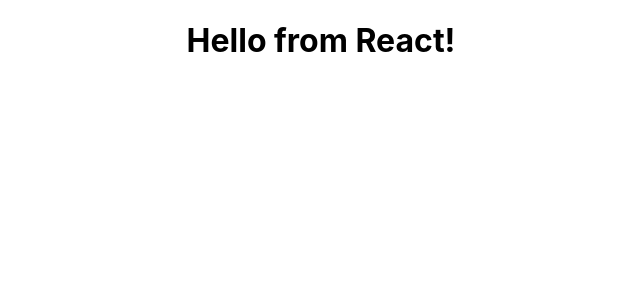
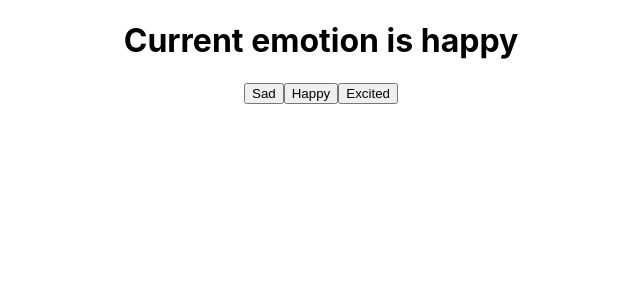
Before and after one commit to flapan/roast-my-react, a React (Create React App) app in the folder react-app/: page / in a window 1280 px wide. Shown: the top 300 px of the page, without its empty margins (319-959 px from the left). Built offline with nearby package versions, Linux system fonts and the light colour scheme.

Commit message:
testing useState hook

```diff
--- a/react-app/src/App.js
+++ b/react-app/src/App.js
@@ -1,10 +1,14 @@
-import logo from './logo.svg';
 import './App.css';
+import { useState } from 'react';
 
 function App() {
+  const [emotion, setEmotion] = useState("happy");
   return (
     <div className="App">
-      <h1>Hello from React!</h1>
+      <h1>Current emotion is {emotion}</h1>
+      <button onClick={() => setEmotion("sad")}>Sad</button>
+      <button onClick={() => setEmotion("happy")}>Happy</button>
+      <button onClick={() => setEmotion("excited")}>Excited</button>
     </div>
   );
 }
```
